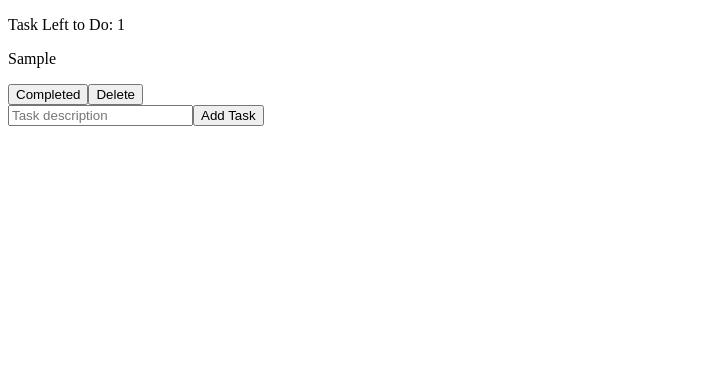
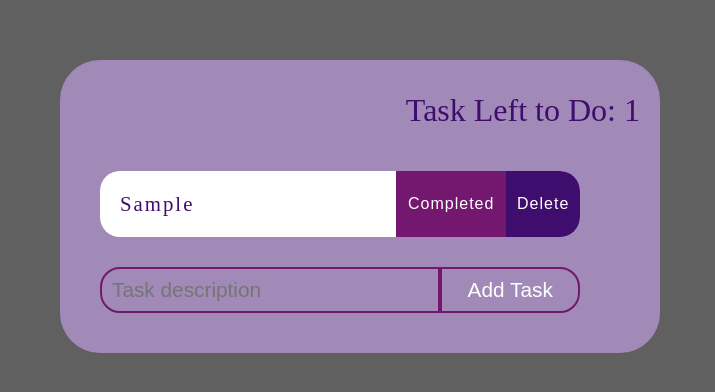
Before and after one commit to InetaKr/For-me-and-my-friends, a React (Create React App) app in the folder Uzduotys/todo React/todo/: page / in a window 1280 px wide. Both pictures are taken after typing "Sample" into the empty fields and a click on the button "Add Task". Shown: the top 392 px of the page, without its empty margins (0-715 px from the left). Built offline with nearby package versions, Linux system fonts and the light colour scheme.

Commit message:
added classnames and styling

```diff
--- a/Uzduotys/todo React/todo/src/App.css
+++ b/Uzduotys/todo React/todo/src/App.css
@@ -1,4 +1,123 @@
+body{
+  margin: 0;
+  padding: 0;
+  background-color: rgb(97, 96, 96);
+}
+
+.formWrapper{
+  background-color: rgb(161, 138, 183);
+  height: 100%;
+  width: 600px;
+  display: flex;
+  flex-direction: column;
+  margin-left: 60px;
+  margin-top: 60px;
+  border-radius: 40px;
+}
+
+.TaskCounterp{
+  text-align: right;
+  padding-right: 20px;
+  font-size: 2rem;
+  color: rgb(63, 13, 109);
+}
+
+.TaskSubmit{
+  width: 80%;
+  display: flex;
+  flex-direction: row;
+  margin-left: 40px;
+  margin-top: 30px;
+  margin-bottom: 40px;
+
+}
+
+.TaskSubmit input {
+  width: 70%;
+  height: 40px;
+  border-radius: 20px 0px 0px 20px;
+  background-color: transparent;
+  border: 2px solid rgb(116, 23, 110);
+  color: white;
+  font-size: 1.3rem;
+  padding-left: 10px;
+
+}
+
+.TaskSubmit button {
+  width: 30%;
+  border-radius: 0px 20px 20px 0px;
+  background-color: transparent;
+  border: 2px solid rgb(116, 23, 110);
+  color: white;
+  font-size: 1.3rem;
+
+}
+
+.TaskSubmit button:hover{
+  background-color: rgb(116, 23, 110);
+  cursor: pointer;
+}
+
+
+.task{
+  display: flex;
+  flex-direction: row;
+  justify-content: space-between;
+  width: 80%;
+  margin-left: 40px;
+  margin-top: 10px;
+  border: transparent;
+  border-radius: 20px;
+  background-color: white;
+}
+
+.task p{
+  color: rgb(63, 13, 109);
+  font-size: 1.3rem;
+  padding-left: 20px;
+  letter-spacing: 2px;
+  width: 60%;
+}
+
+.taskButton{
+  width: 40%;
+
+}
+.taskButton button{
+  height: 100%;
+
+  border: transparent;
+}
+.completedButton{
+  background-color:rgb(116, 23, 110);
+  color: white;
+  font-size: 1rem;
+  letter-spacing: 1px;
+  width: 60%;
+}
+
+.completedButton:hover{
+  cursor: pointer;
+  background-color:rgb(226, 151, 221) ;
+  color: rgb(63, 13, 109);
+}
+
+.deleteButton{
+  border-radius:0px 20px 20px 0px;
+  background-color:rgb(63, 13, 109);
+  color: white;
+  font-size: 1rem;
+  letter-spacing: 1px;
+  width: 40%;
+}
+.deleteButton:hover{
+  cursor: pointer;
+  background-color:rgb(226, 151, 221) ;
+  color: rgb(63, 13, 109);
+}
 .markAsComplete {
-  background: blue;
-  color: white;
+  color: rgb(15, 49, 16);
+  text-decoration: line-through;
+
 }
--- a/Uzduotys/todo React/todo/src/App.jsx
+++ b/Uzduotys/todo React/todo/src/App.jsx
@@ -26,7 +26,7 @@ function App() {
     }
 
     return (
-        <div>
+        <div className='formWrapper'>
             <TaskCounter tasks={tasks} />
             <TaskList tasks={tasks} deleteTask={deleteTask} markAsComplete={markAsComplete} />
             <AddTask addTask={addTask} />
--- a/Uzduotys/todo React/todo/src/components/AddTask.jsx
+++ b/Uzduotys/todo React/todo/src/components/AddTask.jsx
@@ -13,7 +13,7 @@ const AddTask = ({ addTask }) => {
     }
 
     return (
-        <form onSubmit={handleSubmit}>
+        <form onSubmit={handleSubmit} className='TaskSubmit' >
             <input
                 type="text"
                 placeholder="Task description"
--- a/Uzduotys/todo React/todo/src/components/Task.jsx
+++ b/Uzduotys/todo React/todo/src/components/Task.jsx
@@ -3,8 +3,10 @@ const Task = ({ task, deleteTask, markAsComplete }) => {
     return (
         <div className={`task ${task.completed ? 'markAsComplete' : ''}`}>
             <p>{task.description}</p>
-            <button onClick={() => markAsComplete(task.id)}>Completed</button>
-            <button onClick={() => deleteTask(task.id)}>Delete</button>
+            <div className="taskButton">
+            <button onClick={() => markAsComplete(task.id)} className="completedButton">Completed</button>
+            <button onClick={() => deleteTask(task.id)} className='deleteButton'>Delete</button>
+            </div>
         </div>
     );
 }
--- a/Uzduotys/todo React/todo/src/components/TaskCounter.jsx
+++ b/Uzduotys/todo React/todo/src/components/TaskCounter.jsx
@@ -2,7 +2,7 @@ import React from 'react';
 
 const TaskCounter = ({ tasks }) => {
     const incompleteTasks = tasks.filter(task => !task.completed);
-    return <p>Task Left to Do: {incompleteTasks.length}</p>
+    return <p className='TaskCounterp'>Task Left to Do: {incompleteTasks.length}</p>
 }
 
 export default TaskCounter;
```
